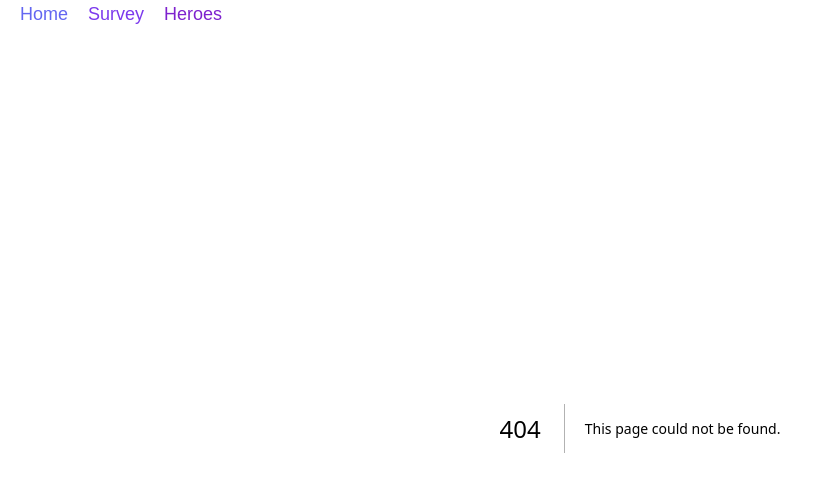
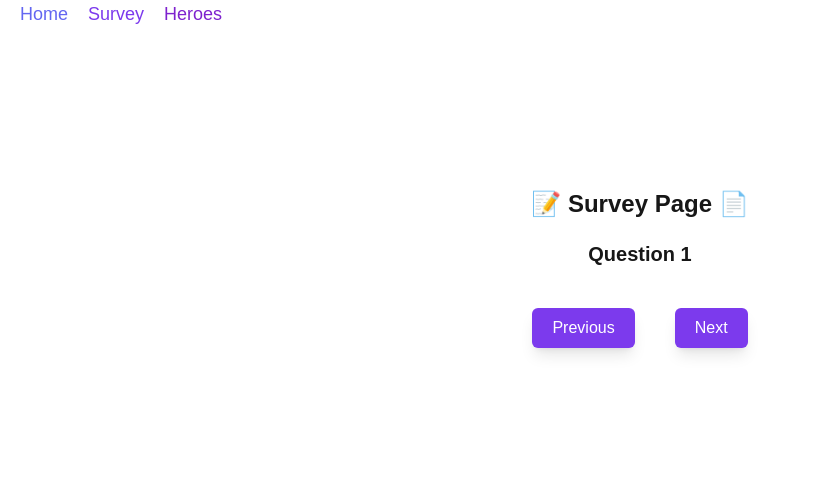
Before and after one commit to Lilousound/super-heroes-and-co, a Next.js app: page /survey/1 in a window 1280 px wide. Before the commit this address had no page. Shown: the top 492 px of the page, without its empty margins (0-822 px from the left). Built offline with nearby package versions, Linux system fonts and the light colour scheme.

Commit message:
reorganised project structures without pages folder. made a ButtonLink component. 10 questions pageswith orevious and next buttons, followed by results page

```diff
--- /dev/null
+++ b/app/components/ButtonLink.tsx
@@ -0,0 +1,26 @@
+import Link from 'next/link' // Permet de créer des liens entre les pages sans recharger la page (client-side navigation)
+import React, { ReactNode } from 'react' // Import de React et du type ReactNode pour typer les enfants du composant
+
+interface ButtonLinkProps {
+  href: string
+  children: ReactNode
+  className?: string
+}
+
+export function ButtonLink({
+  href,
+  children,
+  className = '',
+}: ButtonLinkProps) {
+  const baseClasses = 'px-5 py-2 rounded-md transition-all focus:outline-none'
+  const variantClasses =
+    'bg-violet-600 text-white shadow-lg hover:bg-violet-700 hover:shadow-xl'
+  return (
+    <Link
+      href={href}
+      className={`${baseClasses} ${variantClasses} ${className}`}
+    >
+      {children}
+    </Link>
+  )
+}
--- a/app/components/Header/index.tsx
+++ b/app/components/Header/index.tsx
@@ -3,13 +3,13 @@ import Link from 'next/link'
 function Header() {
   return (
     <nav>
-      <Link href="/pages/home" className="pl-[20px] text-lg text-indigo-500">
+      <Link href="/home" className="pl-[20px] text-lg text-indigo-500">
         Home
       </Link>
-      <Link href="/pages/survey" className="pl-[20px] text-lg text-violet-600">
+      <Link href="/survey/1" className="pl-[20px] text-lg text-violet-600">
         Survey
       </Link>
-      <Link href="/pages/heroes" className="pl-[20px] text-lg text-purple-700">
+      <Link href="/heroes" className="pl-[20px] text-lg text-purple-700">
         Heroes
       </Link>
     </nav>
--- /dev/null
+++ b/app/notfound.tsx
@@ -0,0 +1,8 @@
+export default function NotFound() {
+  return (
+    <div>
+      <h1>404 - Page non trouvée</h1>
+      <p>Désolée, cette page n’existe pas.</p>
+    </div>
+  )
+}
--- a/app/pages/survey/page.tsx
+++ /dev/null
@@ -1,15 +0,0 @@
-import Button from '../../components/Button'
-
-function Survey() {
-  return (
-    <div className="h-screen mt-40">
-      <p className="text-center font-bold text-2xl">📝 Survey Page 📄</p>
-      <div className="flex items-center justify-center gap-10 mt-10">
-        <Button>Previous</Button>
-        <Button>Next</Button>
-      </div>
-    </div>
-  )
-}
-
-export default Survey
--- /dev/null
+++ b/app/survey/[questionNumber]/page.js
@@ -0,0 +1,29 @@
+'use client' // Obligatoire car on utilise des hooks
+import { useParams } from 'next/navigation' // Permet de récupérer les paramètres de l'URL
+import { ButtonLink } from '../../components/ButtonLink'
+
+function Survey() {
+  const { questionNumber } = useParams() // Récupère le numéro de la question depuis l'URL (ex: /survey/1 => questionNumber = 1)
+  const questionNumberInt = parseInt(questionNumber) // Convertit le numéro de la question en entier pour pouvoir faire des calculs
+  const prevQuestionNumber = questionNumberInt === 1 ? 1 : questionNumberInt - 1 // Si on est à la première question, le numéro de la question précédente reste 1, sinon on soustrait 1
+  const nextQuestionNumber = questionNumberInt + 1 // Le numéro de la question suivante est toujours le numéro actuel + 1
+
+  return (
+    <div className="h-screen mt-40">
+      <h1 className="text-center font-bold text-2xl">📝 Survey Page 📄</h1>
+      <h2 className="text-center font-bold text-xl mt-5">
+        Question {questionNumber}
+      </h2>
+      <div className="flex items-center justify-center gap-10 mt-10">
+        <ButtonLink href={`/survey/${prevQuestionNumber}`}>Previous</ButtonLink>
+        {questionNumberInt === 10 ? (
+          <ButtonLink href="/results">Results</ButtonLink>
+        ) : (
+          <ButtonLink href={`/survey/${nextQuestionNumber}`}>Next</ButtonLink>
+        )}
+      </div>
+    </div>
+  )
+}
+
+export default Survey
--- a/next.config.mjs
+++ b/next.config.mjs
@@ -1,4 +1,4 @@
 /** @type {import('next').NextConfig} */
-const nextConfig = {};
+const nextConfig = {}
 
-export default nextConfig;
+export default nextConfig
--- /dev/null
+++ b/pages/404.tsx
@@ -0,0 +1,3 @@
+import NotFound from '../app/notfound';
+
+export default NotFound;
```
Also changed, not shown: app/components/Button.tsx (+8 -1 lines), app/heroes/page.tsx (renamed from app/pages/heroes/page.tsx), app/home/page.tsx (renamed from app/pages/home/page.tsx), app/results/page.tsx (renamed from app/pages/results/page.tsx).
